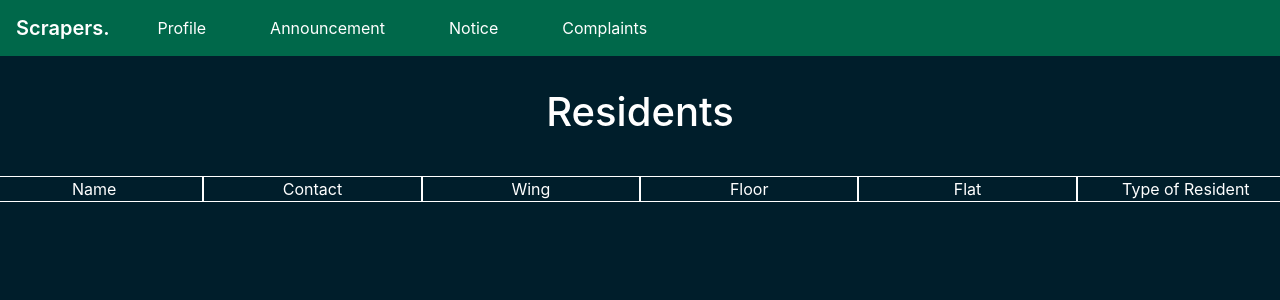
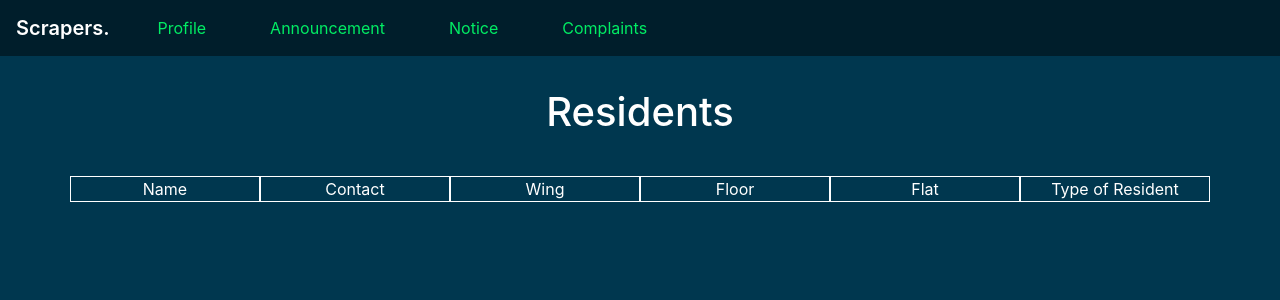
Before and after one commit to 19kushal/Residential-Management-System, a Node server app: page /residents in a window 1280 px wide. Shown: the top 300 px of the page. Run offline with Node 20, Linux system fonts and the light colour scheme; some libraries are stand-ins or nearby versions; some web fonts are replaced.

Commit message:
maybe final

```diff
--- a/index.js
+++ b/index.js
@@ -290,11 +290,11 @@
 // add Complaint(tested)
 app.post("/addComplaint", upload, async (req, res) => {
   try {
-    if(req.file){
+    if(!req.file){
       const complaint = new Complaint({
         title: req.body.title,
       content: req.body.content,
-      image: req.file.filename,
+      // image: req.file.filename,
       link: req.body.link,
     });
     await complaint.save();
@@ -307,7 +307,7 @@
     image: req.file.filename,
     link: req.body.link,
   });
-  image = '';
+  // image = '';
   await complaint.save();
   console.log("Complaint added");
   res.redirect("/comPanel");
@@ -321,11 +321,11 @@
 // add ADMIN Complaint(tested)
 app.post("/ad-addComplaint", upload, async (req, res) => {
   try {
-    if(req.file){
+    if(!req.file){
       const complaint = new Complaint({
         title: req.body.title,
       content: req.body.content,
-      image: req.file.filename,
+      // image: req.file.filename,
       link: req.body.link,
     });
     await complaint.save();
@@ -338,7 +338,7 @@
     image: req.file.filename,
     link: req.body.link,
   });
-  image = '';
+  // image = '';
   await complaint.save();
   console.log("Complaint added");
   res.redirect("/ad-comPanel");
--- a/package.json
+++ b/package.json
@@ -18,6 +18,7 @@
     "mongoose": "^7.0.3",
     "morgan": "^1.10.0",
     "multer": "^1.4.5-lts.1",
+    "next": "^13.3.1-canary.19",
     "nodemon": "^2.0.22"
   }
 }
--- a/views/ad-complaint.ejs
+++ b/views/ad-complaint.ejs
@@ -212,7 +212,7 @@
                             <div class="col-12 mb-4"><input type="text" class="form-control" placeholder="Content"
                                     name="content"></div>
 
-                            <div class="col-12 mb-4"><input type="file" class="form-control file" name="filename"></div>
+                            <div class="col-12 mb-4"><input type="file" class="form-control file" name="filename" ></div>
 
                             <div class="col-12 mb-4"><input type="url" class="form-control" placeholder="Reference Link"
                                     name="link"></div>
--- a/views/complaint.ejs
+++ b/views/complaint.ejs
@@ -193,7 +193,11 @@
             <p class="answer"><%= complaint.content %>
             </p>
         </div>
-        <img src=".\uploads/<%= complaint.image %>" alt="image" class="an-img">
+        <% if(!complaint.image){ %>
+          <div></div>
+      <% } else{ %>
+          <img src=".\uploads/<%= complaint.image %>" alt="image" class="an-img">
+          <% } %>
     </div>
     <% }) %>
 </section>
--- a/views/residents.ejs
+++ b/views/residents.ejs
@@ -22,22 +22,25 @@
         }
         body{
             color: white;
-           background-color: #001E2B;
+           background-color: #00374f;
+           overflow: hidden;
         }
         .navbar{
-            color: #ffffff !important;
-            background-color: #00684a;
+            color: #00ED64 !important;
+            background-color: #001E2B;
         }
         .nav-link{
             padding: 0 2rem !important;
-            /* font-weight: 400 !important; */
+            color: #00ED64 !important;
+        }
+        .nav-link:hover{
             color: #ffffff !important;
           }
         .navbar-brand{
             font-weight: 600 !important;
         }
         .section-head{
-            background-color: #001E2B;
+            background-color: #00374f;
             padding: 2rem;
             text-align: center;
         }
@@ -77,6 +80,8 @@
       </nav>
     <div class="section-head"><h1>Residents</h1></div>
     <section id="resi">
+        <div class="container">
+
             <div class="row">
                 <div class="col-2">Name</div>
                 <div class="col-2">Contact</div>
@@ -95,6 +100,7 @@
                     <div class="col-2"> <%= users.resiType %></div>
                 </div>
                 <% }) %>
+            </div>
     </section>
 
 </body>
--- a/views/user.ejs
+++ b/views/user.ejs
@@ -31,6 +31,7 @@
         color: #00ED64 !important;
         background-color: #001E2B;
     }
+
     .nav-link{
         padding: 0 2rem !important;
         /* font-weight: 400 !important; */
```
Also changed, not shown: views/admin.ejs (+22 -6 lines), 2 other files. Lines whose indentation alone changed are shown as unchanged.
